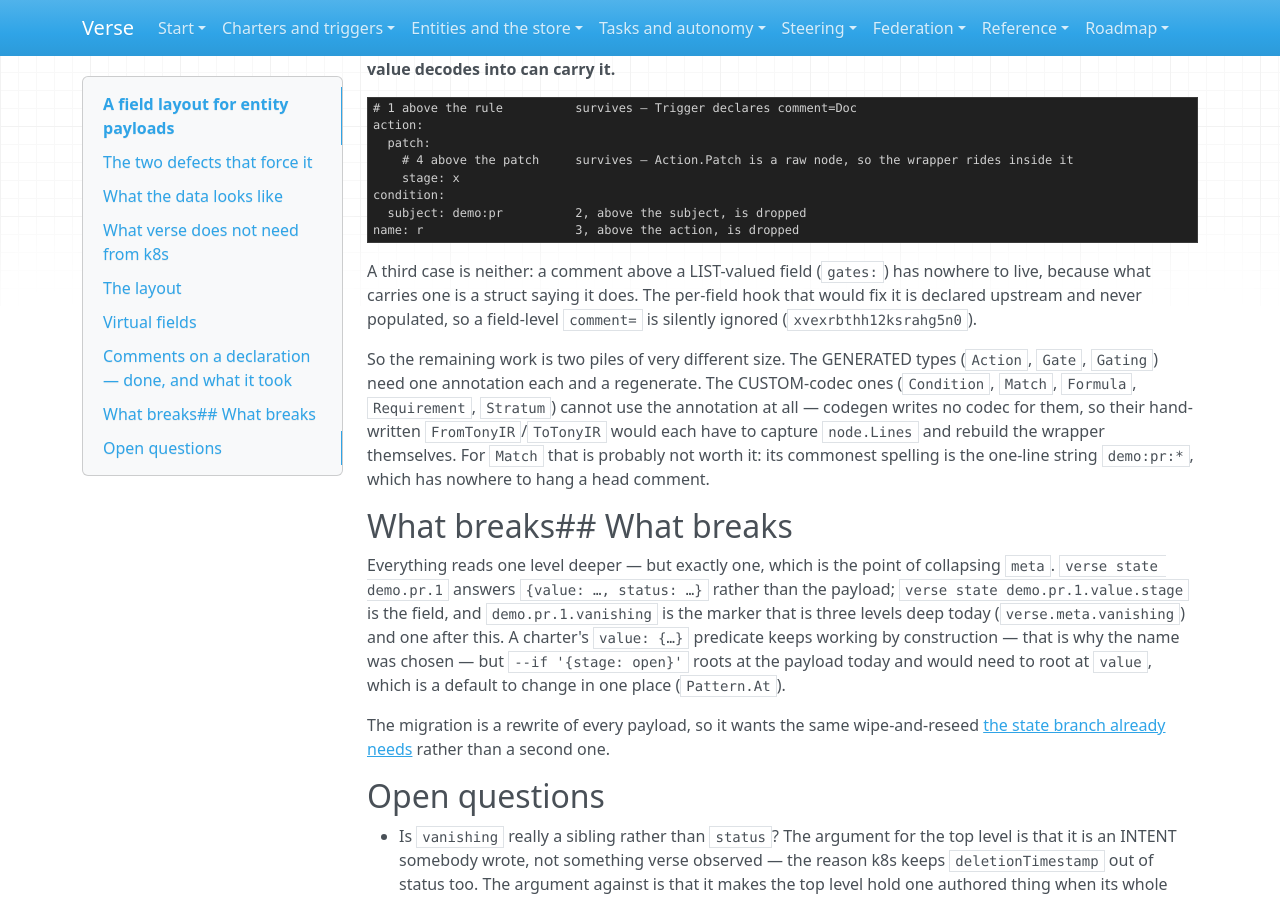
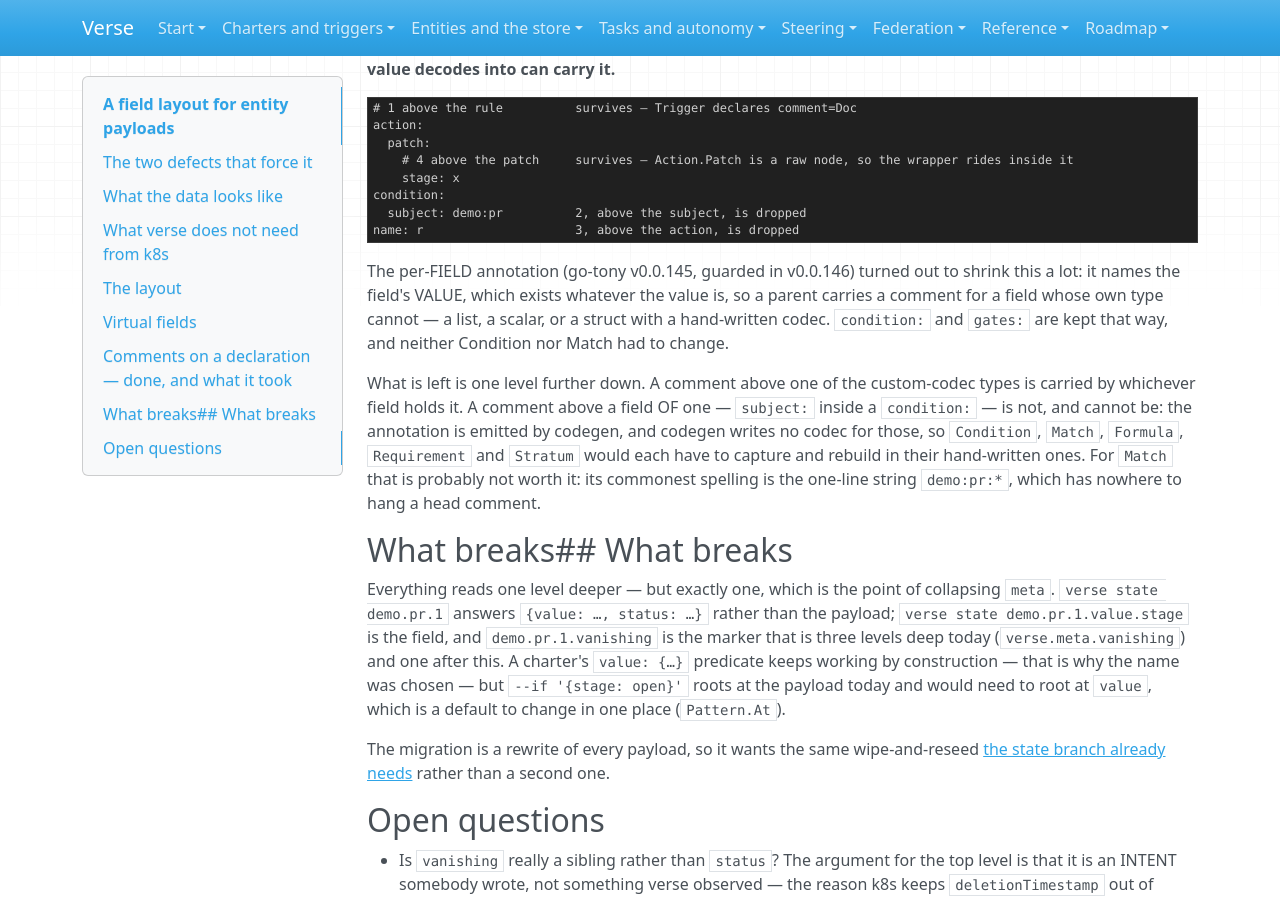
Before and after one commit to signadot/viff, an MkDocs documentation site: the page built from docs/working/entity-field-layout.md, in a window 1280 px wide and 900 px high, scrolled down 4725 px. Built offline with MkDocs 1.6.1, drawn with Linux system fonts in a browser that asks for light colours.

Commit message:
charter: `gates:` keeps its comment too — the omitzero guard landed
go-tony v0.0.146 emits the field-level ApplyComments inside a presence check, so an absent
omitzero field no longer writes a nil into the field map:

    if n, ok := irMap["gates"]; ok {
        irMap["gates"] = gomap.ApplyComments(n, s.GatesDoc, nil)
    }

So Gates takes the annotation, and with it the comment above the first ENTRY — a block list
begins at its first element, so that comment and the one above `gates:` are one comment, and
they come back together above the list. Every later entry keeps its own, carried by Gate.

Verse's own documented example now round-trips whole: `# what it is about`, `# the guard` and
`# the consequence` all read back, which is what prompted this whole thread and is a decent
proof that a charter's reasons survive being stored.

The bigger lesson is in what did NOT have to happen. I had planned to teach five hand-written
codecs to carry comments; the per-field annotation made four of those unnecessary, because it
names the field's VALUE rather than the value's type — so a parent carries a comment for a
field whose own type cannot, list or scalar or custom-codec struct alike. What is left is one
level down: a comment above a field OF a hand-written codec, `subject:` inside `condition:`,
which only that codec can reach.

Tier: change
Checked: make check && make test; the documented example, a no-gates rule (the panic case) and
  a two-gate rule (the merge) all installed into a live verse and read back
Co-Authored-By: Claude Opus 5 (1M context) <noreply@anthropic.com>

````diff
--- a/docs/working/entity-field-layout.md
+++ b/docs/working/entity-field-layout.md
@@ -238,18 +238,18 @@ condition:
 name: r                     3, above the action, is dropped
 ```
 
-A third case is neither: a comment above a LIST-valued field (`gates:`) has nowhere to live,
-because what carries one is a struct saying it does. The per-field hook that would fix it is
-declared upstream and never populated, so a field-level `comment=` is silently ignored
-(`xvexrbthh12ksrahg5n0`).
+The per-FIELD annotation (go-tony v0.0.145, guarded in v0.0.146) turned out to shrink this a
+lot: it names the field's VALUE, which exists whatever the value is, so a parent carries a
+comment for a field whose own type cannot — a list, a scalar, or a struct with a hand-written
+codec. `condition:` and `gates:` are kept that way, and neither Condition nor Match had to
+change.
 
-So the remaining work is two piles of very different size. The GENERATED types (`Action`,
-`Gate`, `Gating`) need one annotation each and a regenerate. The CUSTOM-codec ones
-(`Condition`, `Match`, `Formula`, `Requirement`, `Stratum`) cannot use the annotation at all —
-codegen writes no codec for them, so their hand-written `FromTonyIR`/`ToTonyIR` would each have
-to capture `node.Lines` and rebuild the wrapper themselves. For `Match` that is probably not
-worth it: its commonest spelling is the one-line string `demo:pr:*`, which has nowhere to hang a
-head comment.
+What is left is one level further down. A comment above one of the custom-codec types is
+carried by whichever field holds it. A comment above a field OF one — `subject:` inside a
+`condition:` — is not, and cannot be: the annotation is emitted by codegen, and codegen writes no
+codec for those, so `Condition`, `Match`, `Formula`, `Requirement` and `Stratum` would each have
+to capture and rebuild in their hand-written ones. For `Match` that is probably not worth it: its
+commonest spelling is the one-line string `demo:pr:*`, which has nowhere to hang a head comment.
 
 ## What breaks## What breaks
 
````
Also changed, not shown: docs/trigger-model.md (+4 -5 lines), 4 other files.
